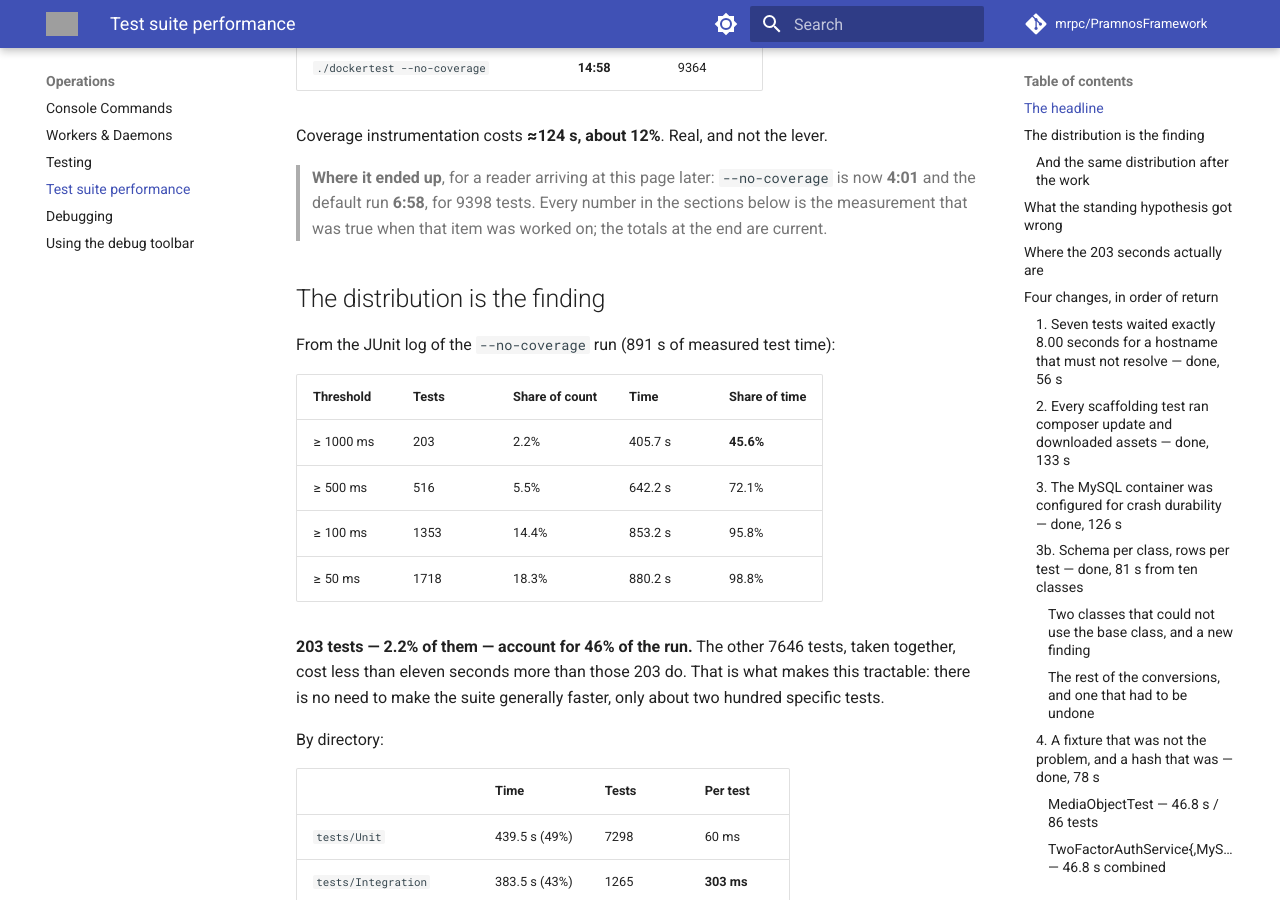
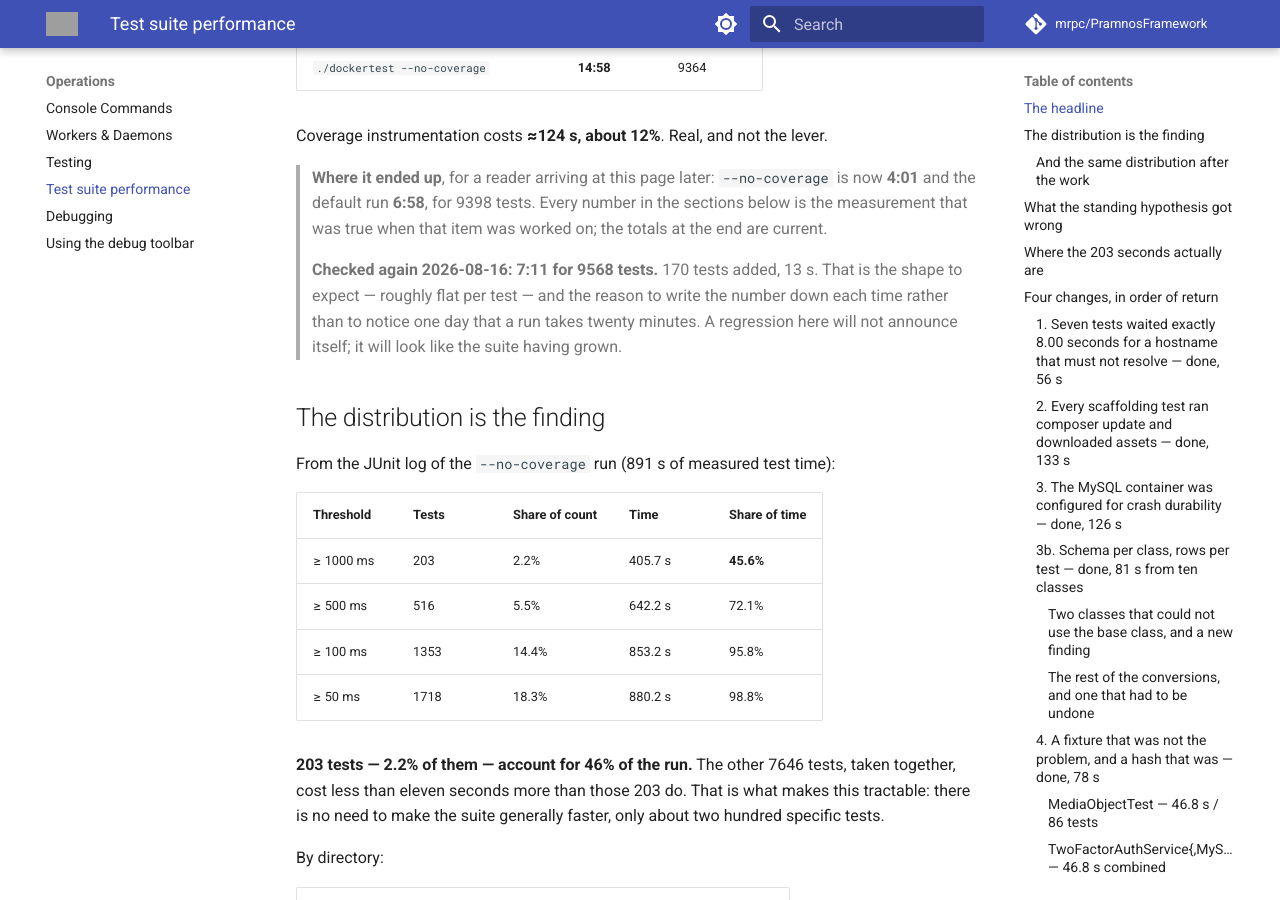
Before and after one commit to mrpc/PramnosFramework, an MkDocs documentation site: the page built from docs/Pramnos_Test_Suite_Performance.md, in a window 1280 px wide and 900 px high, scrolled down 483 px. Built offline with MkDocs 1.6.1 and Material for MkDocs 9.7.7, drawn with Linux system fonts in a browser that asks for light colours; comment, search, counter and statistics services are not loaded; grey boxes are pictures that could not be loaded.

Commit message:
test(console): drop a per-test fork, and record the suite's current runtime
ApiDocsDefaultsTest cleaned its temporary tree with exec('rm -rf …'), one fork
per test. Measured: 382 ms → 272 ms over nine tests, about 12 ms each. Small, but
avoidable, and the file next door already had a recursive unlink helper.

The Testing Guide's habit table gains the row with that number and the caveat
that matters more than the row: for a scaffolded project of hundreds of files,
rm -rf in C may well beat PHP recursion, so measure before converting the Init
and Mcp tests that still shell out. This is not a licence to assume.

The performance study now records 7:11 for 9568 tests against the 6:58 for 9398
it ended on — 170 tests, 13 s, roughly flat per test. Writing it down each time
is the point: a regression here will not announce itself, it will look like the
suite having grown.

```diff
--- a/docs/Pramnos_Test_Suite_Performance.md
+++ b/docs/Pramnos_Test_Suite_Performance.md
@@ -25,6 +25,11 @@
 > **4:01** and the default run **6:58**, for 9398 tests. Every number in the
 > sections below is the measurement that was true when that item was worked on; the totals at
 > the end are current.
+>
+> **Checked again 2026-08-16: 7:11 for 9568 tests.** 170 tests added, 13 s. That is the
+> shape to expect — roughly flat per test — and the reason to write the number down each
+> time rather than to notice one day that a run takes twenty minutes. A regression here
+> will not announce itself; it will look like the suite having grown.
 
 ## The distribution is the finding
 
```
Also changed, not shown: docs/Pramnos_Testing_Guide.md (+1 -0 lines), 1 other file.
